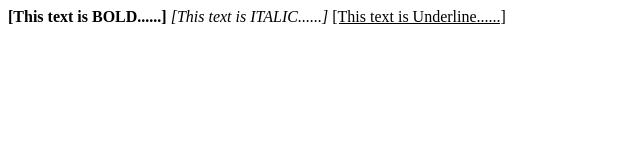
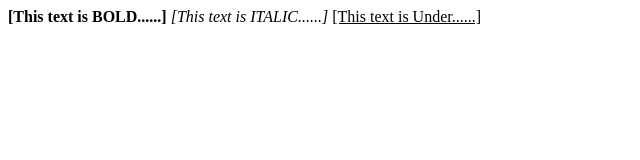
Before and after one commit to suryalakshmanan0066/html, a plain HTML site: page add.html in a window 1280 px wide. Shown: the full height of the page, 0-640 px from the left. Drawn offline with Linux system fonts and the light colour scheme.

Commit message:
Changed under

```diff
--- a/add.html
+++ b/add.html
@@ -7,6 +7,6 @@
     <Body>
     <b> [This text is BOLD......] </b>
     <I> [This text is ITALIC......] </I>
-    <U> [This text is Underline......] </U>
+    <U> [This text is Under......] </U>
     </Body>
     </Html>
```
